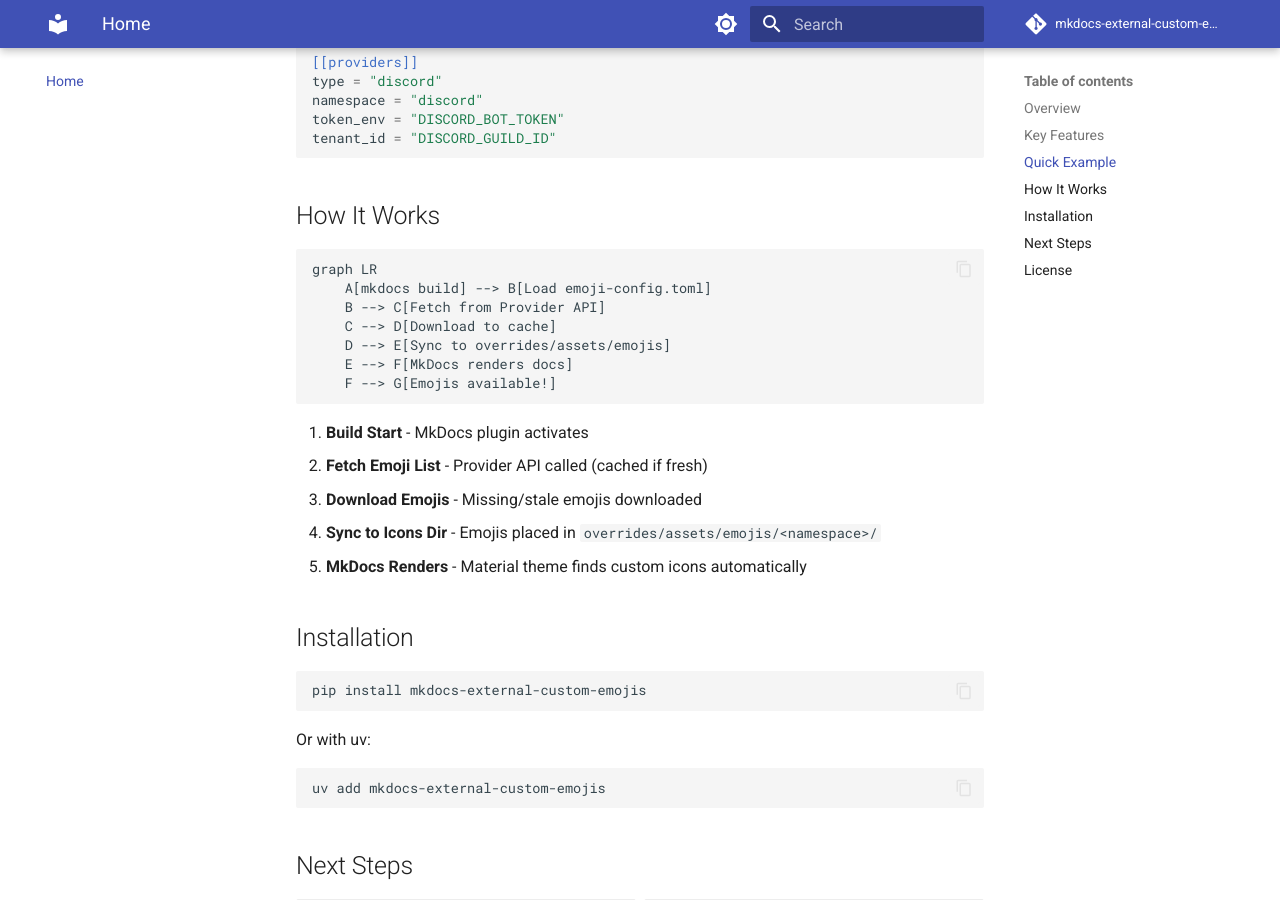
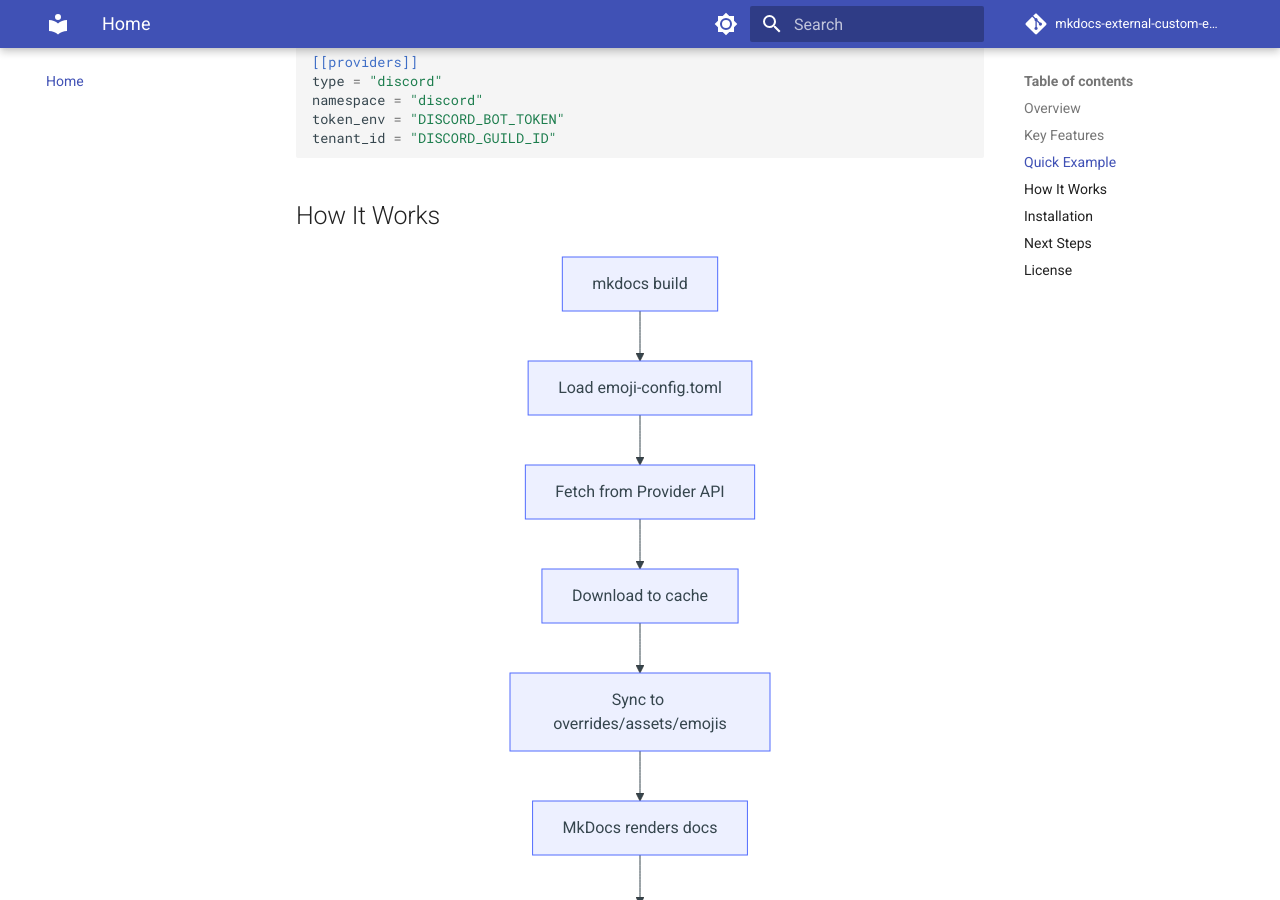
Before and after one commit to julie-dujardin/mkdocs-external-custom-emojis, an MkDocs documentation site: the page built from docs/index.md, in a window 1280 px wide and 900 px high, scrolled down 1091 px. Built offline with MkDocs 1.6.1 and Material for MkDocs 9.7.7, drawn with Linux system fonts in a browser that asks for light colours; comment, search, counter and statistics services are not loaded.

Commit message:
fix(doc): mermaid graph

````diff
--- a/docs/index.md
+++ b/docs/index.md
@@ -67,15 +67,19 @@ We love cats too: :catjam: :cat-dance: :meow_party:
 
 ## How It Works
 
+<div style="text-align: center;" markdown>
+
 ```mermaid
-graph LR
-    A[mkdocs build] --> B[Load emoji-config.toml]
+graph TD
+    A[mkdocs build] --> B["Load emoji-config.toml"]
     B --> C[Fetch from Provider API]
     C --> D[Download to cache]
-    D --> E[Sync to overrides/assets/emojis]
+    D --> E["Sync to overrides/assets/emojis"]
     E --> F[MkDocs renders docs]
-    F --> G[Emojis available!]
+    F --> G["Emojis available!"]
 ```
+
+</div>
 
 1. **Build Start** - MkDocs plugin activates
 2. **Fetch Emoji List** - Provider API called (cached if fresh)
--- a/mkdocs.yml
+++ b/mkdocs.yml
@@ -50,7 +50,10 @@ markdown_extensions:
       pygments_lang_class: true
   - pymdownx.inlinehilite
   - pymdownx.snippets
-  - pymdownx.superfences
+  - pymdownx.superfences:
+      custom_fences:
+        - name: mermaid
+          class: mermaid
   - pymdownx.tabbed:
       alternate_style: true
   - admonition
````
